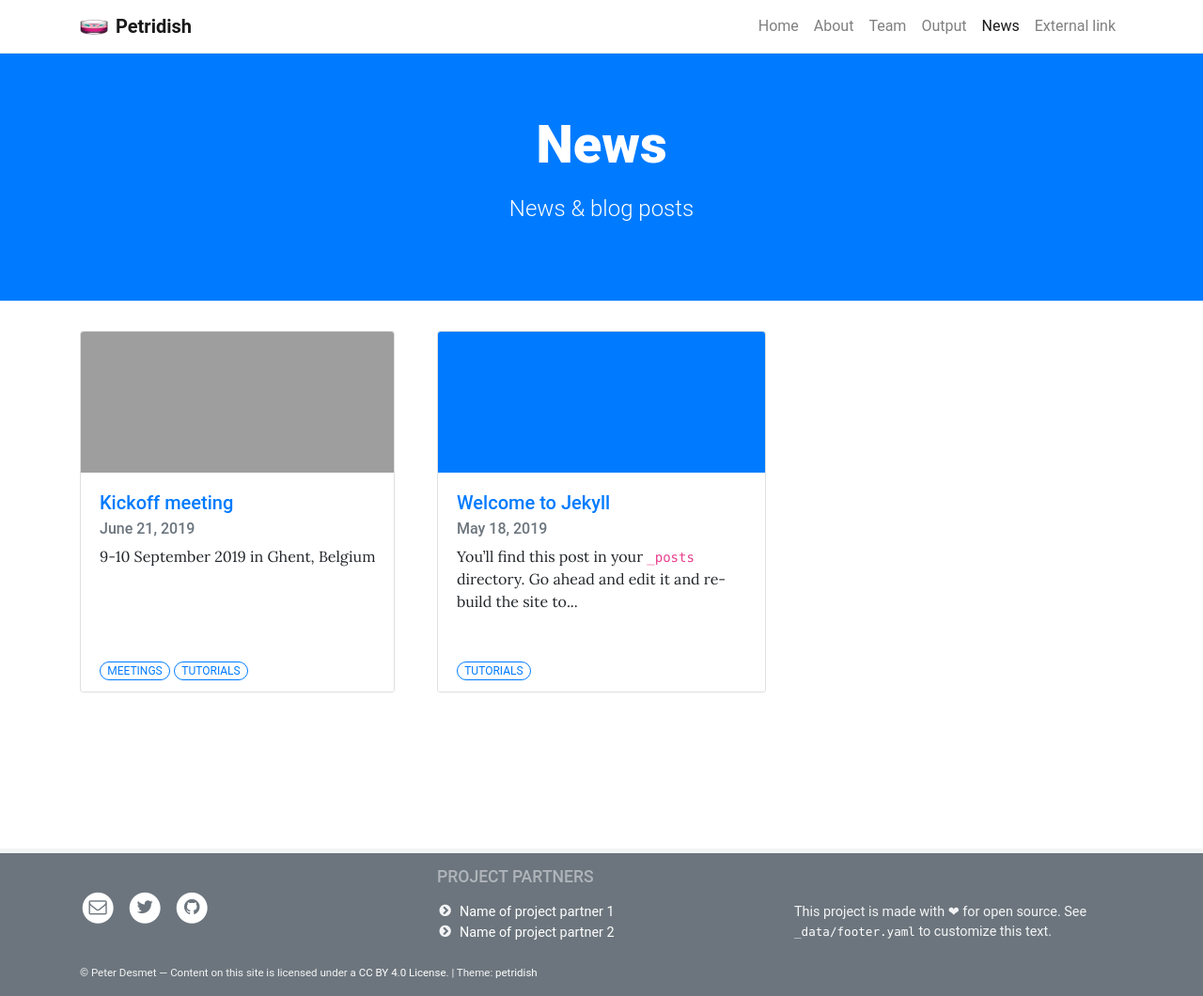
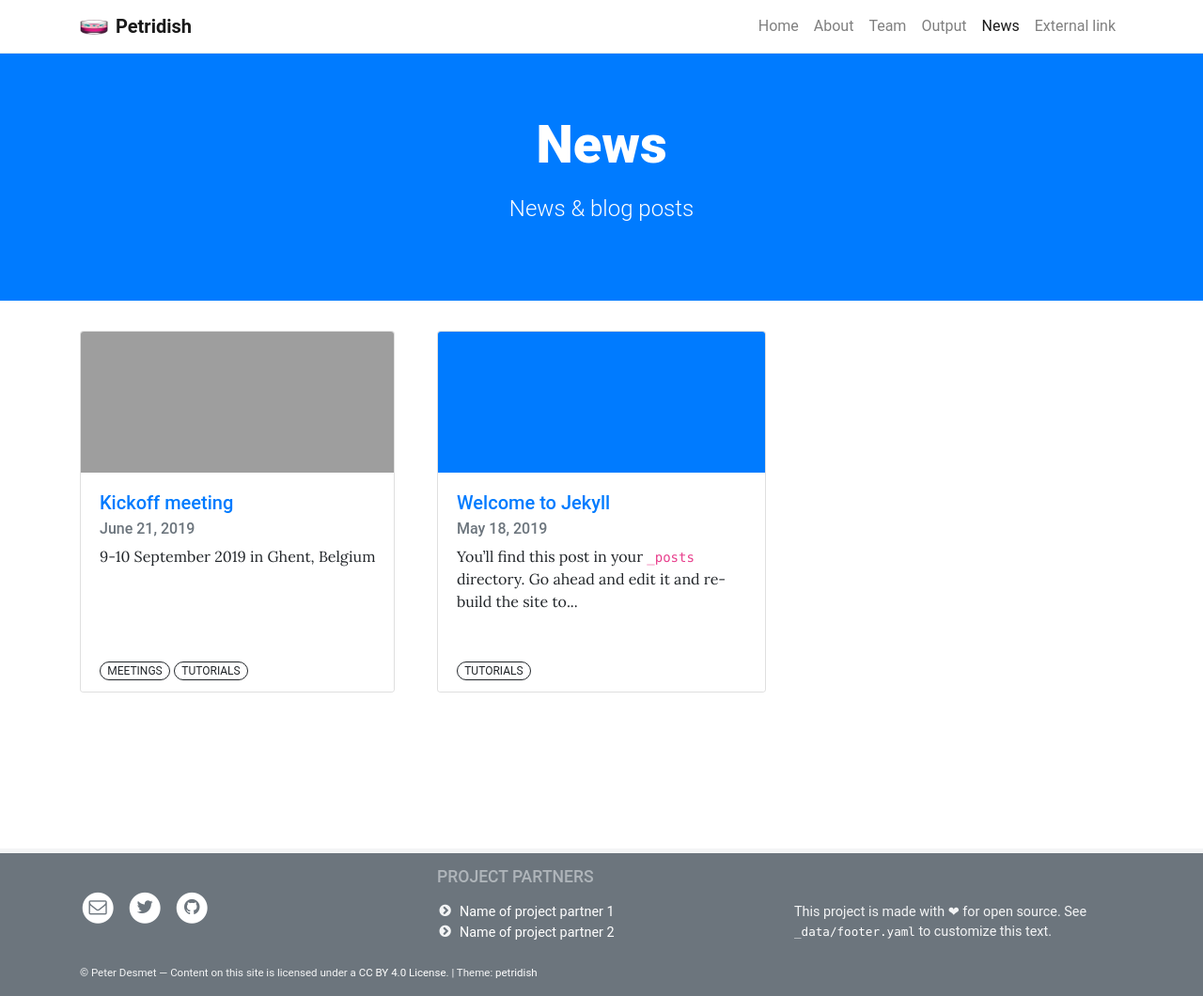
Before and after one commit to peterdesmet/petridish, a Jekyll site: the page built from pages/news.md, in a window 1280 px wide. Shown: the whole page at 94% size. Built offline with Jekyll 4.4.1, drawn with Linux system fonts in a browser that asks for light colours; grey boxes are pictures that could not be loaded.

Commit message:
Drop use of jekyll-archives 😣
Fix #11

- Don't load as a plugin
- Don't use links for categories on card and jumbotron
- Don't list page.posts in archive, only site.posts
- Remove blue color for badges

```diff
--- a/Gemfile
+++ b/Gemfile
@@ -5,7 +5,6 @@ gemspec
 
 # plugins
 group :jekyll_plugins do
-  gem "jekyll-archives"
   gem "jekyll-feed"
   gem "jekyll-sitemap"
 end
--- a/_config.yml
+++ b/_config.yml
@@ -14,17 +14,10 @@ github_username: peterdesmet
 
 logo: assets/img/petri-dish_1f9eb.png # Navbar logo, will be displayed with 30px height
 posts_on_home: 3 # Number of posts to include on homepage, can be 0
-jekyll-archives: # Show post categories and category pages, requires the jekyll-archives plugin
-  enabled:
-    - categories
-  layout: archive
-  permalinks:
-    category: "/category/:name/"
 
 # BUILD SETTINGS
 markdown: kramdown
 plugins:
-  - jekyll-archives
   - jekyll-feed
   - jekyll-sitemap
 exclude:
--- a/_includes/card.html
+++ b/_includes/card.html
@@ -23,11 +23,10 @@
     </div>
   </div>
 
-  {% if post.categories and site.jekyll-archives.enabled == 'all' or site.jekyll-archives.enabled contains 'categories' %}
+  {% if post.categories %}
     <div class="card-footer">
-      {% assign category_permalink = site.jekyll-archives.permalinks.category | replace: '/:name', '' %}
       {% for category in post.categories %}
-        <a class="badge badge-pill" href="{{ category | downcase | slugize | prepend: category_permalink | relative_url }}">{{ category }}</a>
+        <span class="badge badge-pill">{{ category }}</span>
       {% endfor %}
     </div>
   {% endif %}
--- a/_includes/jumbotron.html
+++ b/_includes/jumbotron.html
@@ -14,11 +14,10 @@
 
           <time>{{ page.date | date: "%B %d, %Y" }}</time>
 
-          {% if page.categories and site.jekyll-archives.enabled == 'all' or site.jekyll-archives.enabled contains 'categories' %}
-            {% assign category_permalink = site.jekyll-archives.permalinks.category | replace: '/:name', '' %}
+          {% if page.categories %}
             <div class="mt-2">
               {% for category in page.categories %}
-              <a class="badge badge-pill" href="{{ category | downcase | slugize | prepend: category_permalink | relative_url }}">{{ category }}</a>
+              <span class="badge badge-pill">{{ category }}</span>
               {% endfor %}
             </div>
           {% endif %}
--- a/_layouts/archive.html
+++ b/_layouts/archive.html
@@ -7,21 +7,9 @@ remark: See also page.layout == 'archive' in default.html
 {{ content }}
 
 <div class="row cards">
-  {% if page.posts %}
-    {% comment %}
-      page.posts is generated by jekyll-archives: https://github.com/jekyll/jekyll-archives/blob/master/docs/layouts.md#posts-pageposts
-    {% endcomment %}
-
-    {% for post in page.posts %}
-    <div class="col-lg-4 col-sm-6">
-      {% include card.html %}
-    </div>
-    {% endfor %}
-  {% else %}
-    {% for post in site.posts %}
-    <div class="col-lg-4 col-sm-6">
-      {% include card.html %}
-    </div>
-    {% endfor %}
-  {% endif %}
+  {% for post in site.posts %}
+  <div class="col-lg-4 col-sm-6">
+    {% include card.html %}
+  </div>
+  {% endfor %}
 </div>
--- a/_sass/_card.scss
+++ b/_sass/_card.scss
@@ -32,14 +32,9 @@
 
     // Smaller badge then the one defined in _jumbotron.scss
     .badge {
-      border: 1px solid $link-color;
+      border: 1px solid $body-color;
       font-family: $font-family-base;
       text-transform: uppercase;
-
-      &:hover,
-      &:focus {
-        border: 1px solid $link-hover-color;
-      }
     }
   }
 }
```
